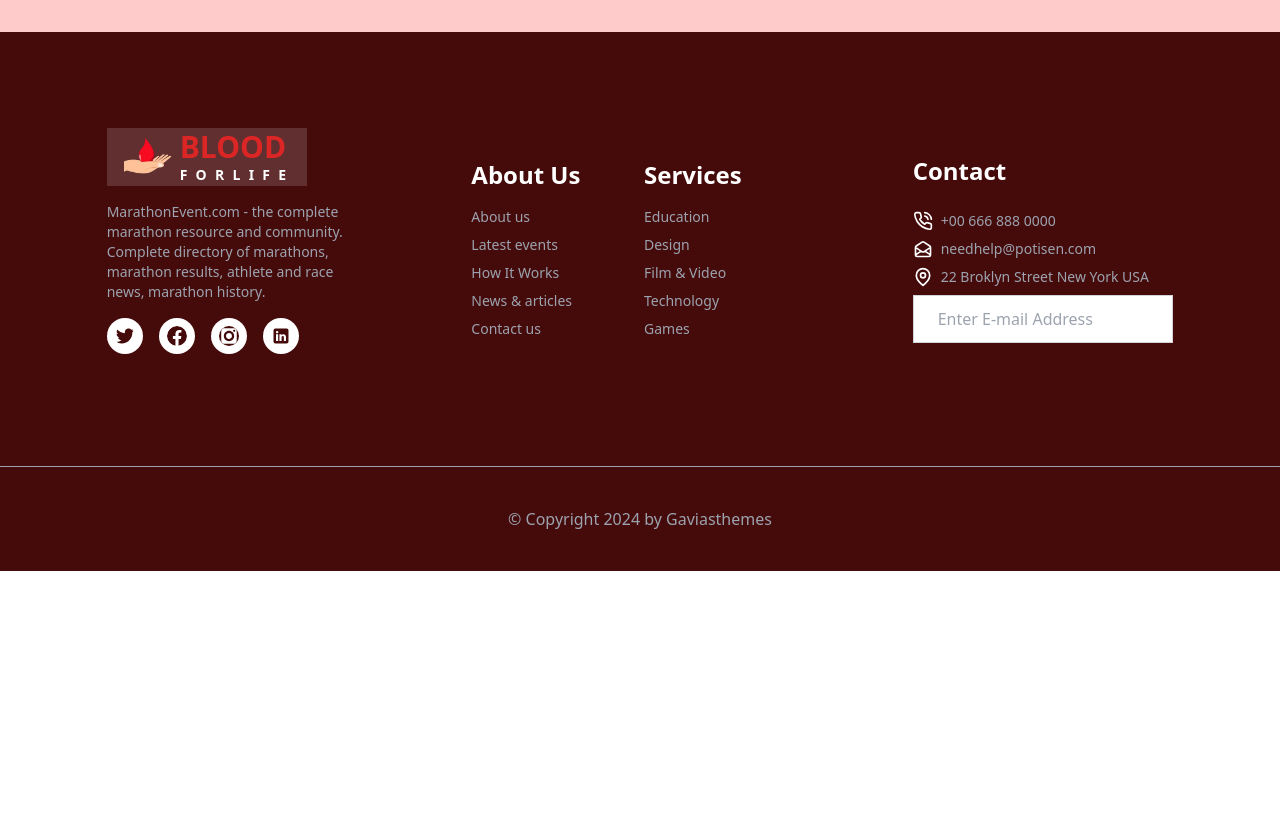
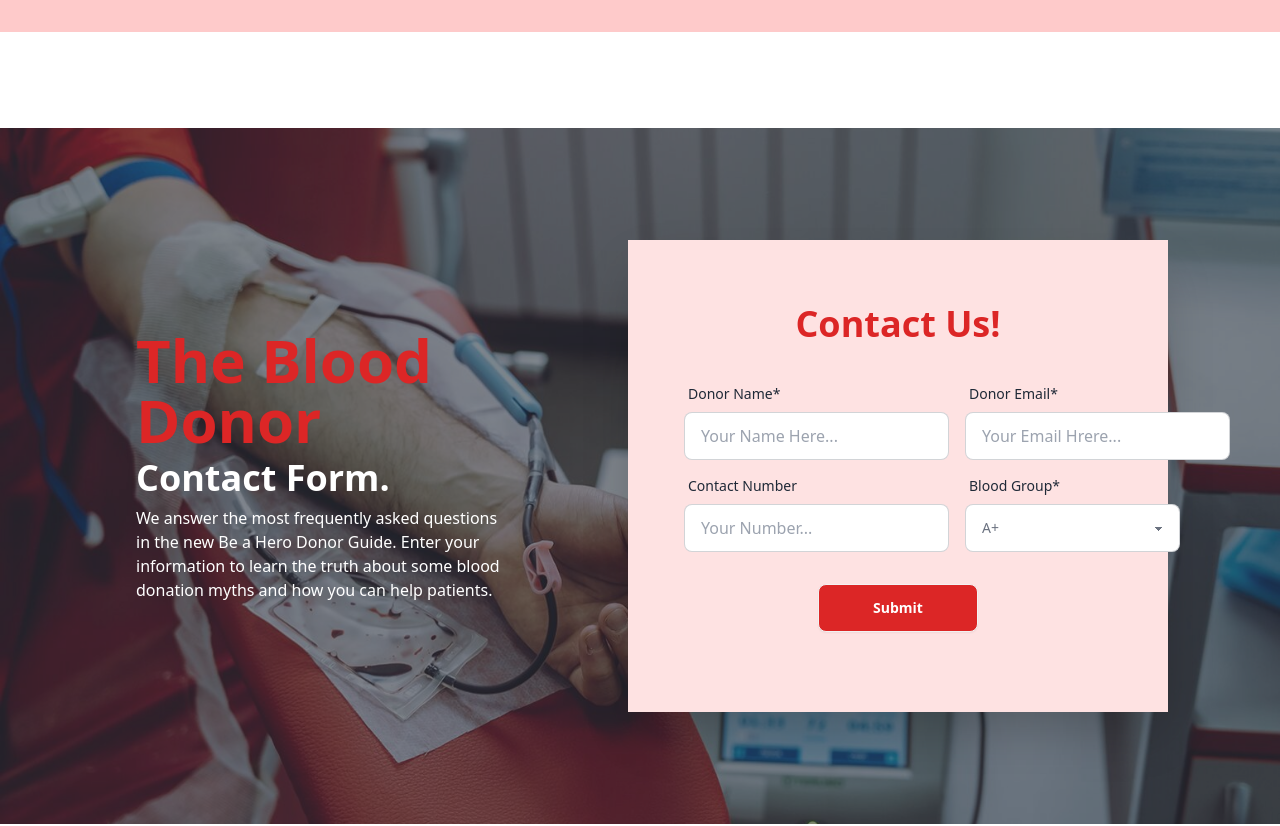
Before and after one commit to MdFoysal2024/assignment-12-client-side, a React (Vite) app: page / in a window 1280 px wide. Shown: the part 740-1566 px from the top of the page. Before the commit the page ends 1311 px from the top, so only its background shows below. Built offline with nearby package versions, Linux system fonts and the light colour scheme; no server answers.

Commit message:
Contact Us Section Added to the Project

```diff
--- a/src/Layout/Dashboard.jsx
+++ b/src/Layout/Dashboard.jsx
@@ -42,14 +42,14 @@ const Dashboard = () => {
                                 </li>
 
                                 <li>
-                                    <NavLink to="/dashboard/manageItems">   <FaList className='text-xl' />Manage Items</NavLink>
+                                    <NavLink to="/dashboard/all-blood-donation-request">   <FaList className='text-xl' />All Blood Donation Request</NavLink>
                                 </li>
                                 <li>
-                                    <NavLink to="/dashboard/bookings">   <MdBookmarks className='text-xl' />Content Management</NavLink>
+                                    <NavLink to="/dashboard/content-management">   <MdBookmarks className='text-xl' />Content Management</NavLink>
                                 </li>
 
                                 <li>
-                                    <NavLink to="/dashboard/users">   <FaUsers className='text-2xl' />All Users</NavLink>
+                                    <NavLink to="/dashboard/all-users">   <FaUsers className='text-2xl' />All Users</NavLink>
                                 </li>
 
                             </>
--- /dev/null
+++ b/src/pages/AdminPage/AdminHome.jsx
@@ -0,0 +1,21 @@
+import React from 'react';
+import useAuth from '../../hooks/useAuth';
+
+const AdminHome = () => {
+    const { user } = useAuth();
+
+
+    return (
+        <div className='p-24'>
+            <div>
+                <h2 className='text-3xl font-bold'>Hi Welcome,  <span className='text-red-600'>{user?.displayName}</span></h2>
+
+            </div>
+
+
+            Donor Home page
+        </div>
+    );
+};
+
+export default AdminHome;
--- /dev/null
+++ b/src/pages/AdminPage/AllBloodDonationRequest.jsx
@@ -0,0 +1,11 @@
+import React from 'react';
+
+const AllBloodDonationRequest = () => {
+    return (
+        <div className='p-24'>
+            All Blood Donation Request
+        </div>
+    );
+};
+
+export default AllBloodDonationRequest;
--- /dev/null
+++ b/src/pages/AdminPage/AllUsers.jsx
@@ -0,0 +1,11 @@
+import React from 'react';
+
+const AllUsers = () => {
+    return (
+        <div className='p-24'>
+           All Users page
+        </div>
+    );
+};
+
+export default AllUsers;
--- /dev/null
+++ b/src/pages/AdminPage/ContentManagement.jsx
@@ -0,0 +1,11 @@
+import React from 'react';
+
+const ContentManagement = () => {
+    return (
+        <div className='p-24'>
+            Content Management
+        </div>
+    );
+};
+
+export default ContentManagement;
--- a/src/pages/Home/Banner/Banner.jsx
+++ b/src/pages/Home/Banner/Banner.jsx
@@ -5,8 +5,8 @@ const Banner = () => {
     return (
         <div className="bg-red-200 md:p-24">
 
-            <div className="flex flex-col md:flex-row lg:flex-row gap-12 py-12 justify-between items-center container mx-auto ">
-                <div className="md:w-1/2 px-24 md:px-0 text-center flex flex-col items-center md:items-start md:text-left pt-12 ">
+            <div className="flex flex-col md:flex-col lg:flex-row gap-12 py-12 justify-between items-center container mx-auto ">
+                <div className="md:w-1/2 px-24 md:px-0 text-center flex flex-col  items-center md:items-start md:text-left pt-12 ">
                     <h1 className=" text-5xl md:text-6xl lg:text-8xl font-bold">Save lives By </h1>
                     <h3><span className="text-3xl md:text-4xl lg:text-6xl text-red-600 font-bold">Donating Blood.</span></h3>
                     <p className="my-4  text-justify">
@@ -14,10 +14,10 @@ const Banner = () => {
                     </p>
                     <div className="flex gap-6 mt-2">
                         <Link to='/signUp'>
-                            <button className="btn border-none text-xl text-white  hover:bg-red-800 bg-red-600">Join as a donor</button>
+                            <button className="btn border-none md:text-xl text-white  hover:bg-red-800 bg-red-600">Join as a donor</button>
                         </Link>
                         <Link to='/search'>
-                            <button className="btn border-none text-xl text-red-600  hover:text-white hover:bg-red-800 bg-white">Search Donors</button>
+                            <button className="btn border-none md:text-xl text-red-600  hover:text-white hover:bg-red-800 bg-white">Search Donors</button>
                         </Link>
 
 
--- /dev/null
+++ b/src/pages/Home/ContactForm/ContactForm.jsx
@@ -0,0 +1,89 @@
+import React from 'react';
+import bgImg from '../../../images/blood_image.jpg'
+const ContactForm = () => {
+    return (
+        <div className='my-24'>
+            {/* Extra Section */}
+            <div
+                className="hero  bg-fixed "
+                style={{
+                    backgroundImage: `url(${bgImg})`,
+                }}>
+                <div className="hero-overlay bg-opacity-60"></div>
+                <div className="hero-content flex flex-col md:flex-col lg:flex-row justify-between md:gap-24  m-12 md:m-24 bg-opacity-30  text-neutral-content ">
+                    <div className="text-center md:text-left px-6">
+                        <h1 className=" text-red-600   text-4xl md:text-6xl font-bold">The Blood Donor</h1>
+                        <h3 className=" my-2 text-white   text-3xl md:text-4xl font-bold">Contact Form.</h3>
+                        <p className="mb-5 text-white ">
+                        We answer the most frequently asked questions in the new Be a Hero Donor Guide. Enter your information to learn the truth about some blood donation myths and how you can help patients.
+                        </p>
+
+                    </div>
+                    <div className="card bg-red-100 rounded-none py-12 px-6 w-[360px]   md:w-[540px]  shrink-0 shadow-2xl">
+                        <h1 className="text-4xl text-center text-red-600 pt-4 font-bold">Contact Us!</h1>
+                        <form className="card-body">
+
+                            <div className='flex flex-col md:flex-row justify-between gap-4 w-full'>
+
+                                <div className="form-control">
+                                    <label className="label">
+                                        <span className="label-text">Donor Name*</span>
+                                    </label>
+                                    <input type="text" placeholder="Your Name Here..." className="input input-bordered" required />
+                                </div>
+                                <div className="form-control">
+                                    <label className="label">
+                                        <span className="label-text">Donor Email*</span>
+                                    </label>
+                                    <input type="email" placeholder="Your Email Hrere..." className="input input-bordered" required />
+                                </div>
+                            </div>
+
+
+                            <div className='flex flex-col md:flex-row justify-between gap-4'>
+
+                                <div className="form-control">
+                                    <label className="label">
+                                        <span className="label-text">Contact Number</span>
+                                    </label>
+                                    <input type="number" placeholder="Your Number..." className="input input-bordered" required />
+
+                                </div>
+                                <div className="form-control">
+                                    <label className="label">
+                                        <span className="label-text">Blood Group*</span>
+                                    </label>
+                                    <select defaultValue={'BloodGroup'} name="blood_group"
+                                        className="select text-gray-500 select-bordered w-[215px] ">
+                                        <option value="A+">A+</option>
+                                        <option value="A-">A-</option>
+                                        <option value="B+">B+</option>
+                                        <option value="B-">B-</option>
+                                        <option value="AB+">AB+</option>
+                                        <option value="AB-">AB-</option>
+                                        <option value="O+">O+</option>
+                                        <option value="O-">O-</option>
+
+
+                                    </select>
+
+                                </div>
+                            </div>
+
+
+
+
+
+
+                            <div className="form-control mt-6">
+                                <button className="btn bg-red-600 text-white w-40 mx-auto hover:bg-red-800">Submit</button>
+                            </div>
+                        </form>
+                    </div>
+                </div>
+            </div>
+        </div>
+    );
+};
+
+export default ContactForm;
--- a/src/pages/Home/Home/Home.jsx
+++ b/src/pages/Home/Home/Home.jsx
@@ -1,11 +1,12 @@
 import Banner from "../Banner/Banner";
+import ContactForm from "../ContactForm/ContactForm";
 
 
 const Home = () => {
     return (
         <div>
             <Banner></Banner>
-
+            <ContactForm></ContactForm>
 
 
         </div>
```
Also changed, not shown: src/Routes/Routes.jsx (+20 -1 lines), src/assets/blood_bg.jpg (added), src/images/blood_image.jpg (added).
